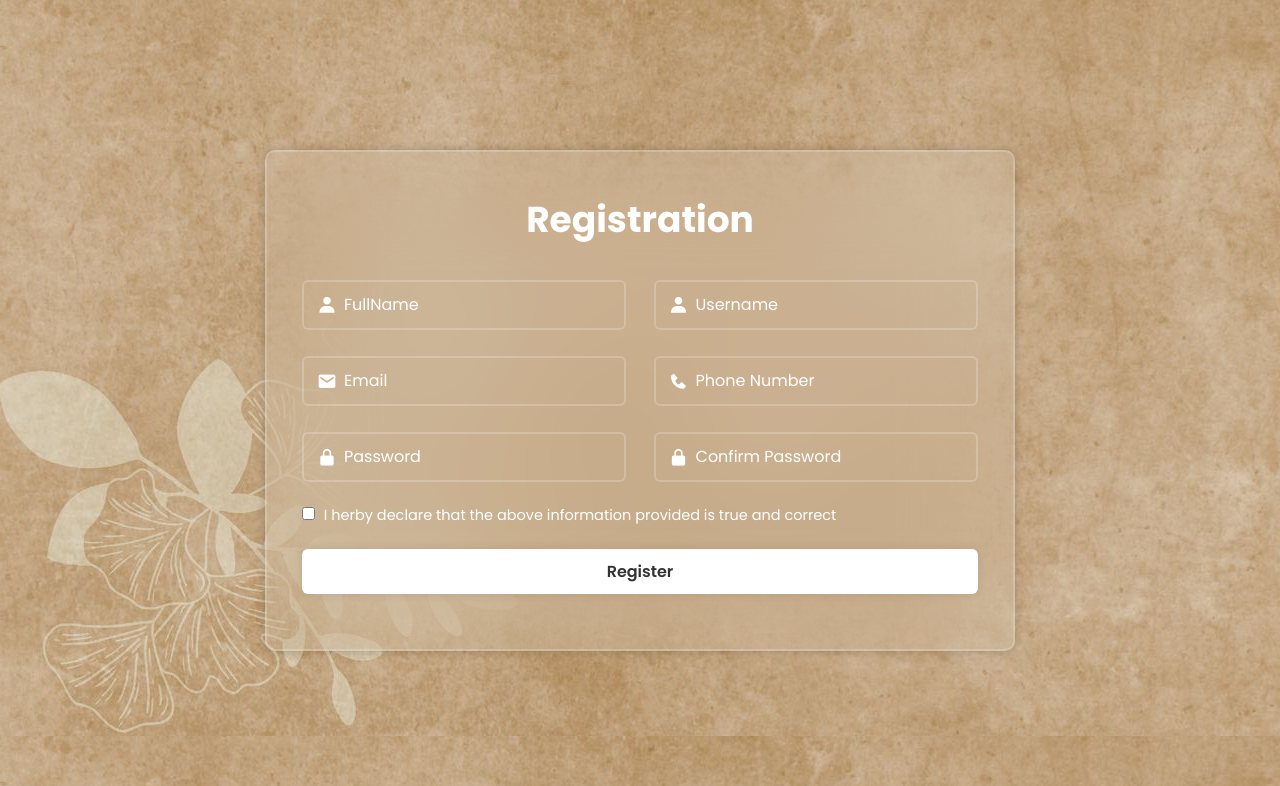
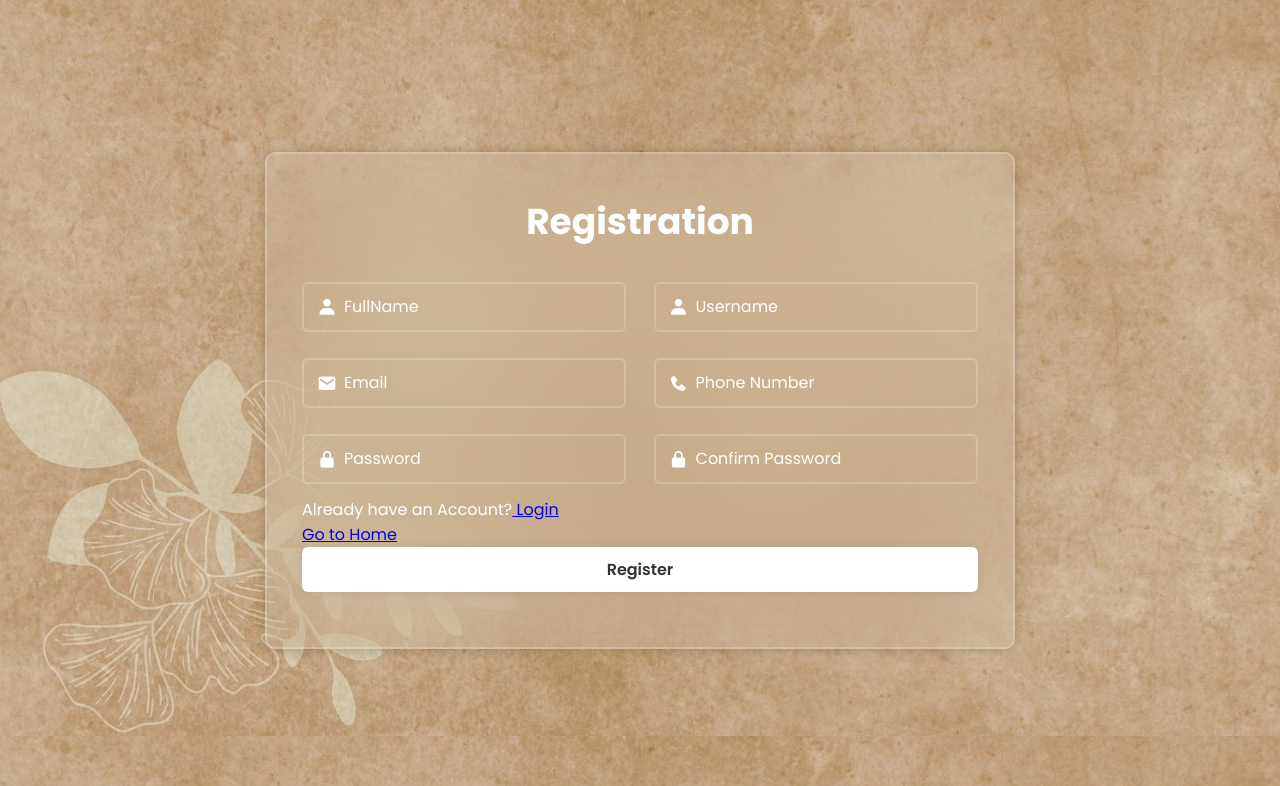
Before and after one commit to Panotsi/2024_BSIT-2A_BLACKLESS-INT._Arjay-Ocfemia, a PHP site: page /register.php in a window 1280 px wide. Shown: the top 786 px of the page. Run offline with PHP 8.4, Linux system fonts and the light colour scheme.

Commit message:
Add files via upload

```diff
--- a/Blackless/register.php
+++ b/Blackless/register.php
@@ -11,7 +11,6 @@
     </head>
 
     <body>
-
         <div class="wrapper">
             <form action="register_process.php" method="post">
                 <h1>Registration</h1>
@@ -59,8 +58,8 @@
                     </div>
                 </div>
 
-                    <label><input type="checkbox"> I herby declare that the above information
-                    provided is true and correct</label>
+                <p>Already have an Account?<a href="login.php"> Login</p>
+                <p>Go to<a href="home.php"> Home</p>
 
                 <a href="login.php">
                 <button type="submit" class="btn">Register</button></a>
```
